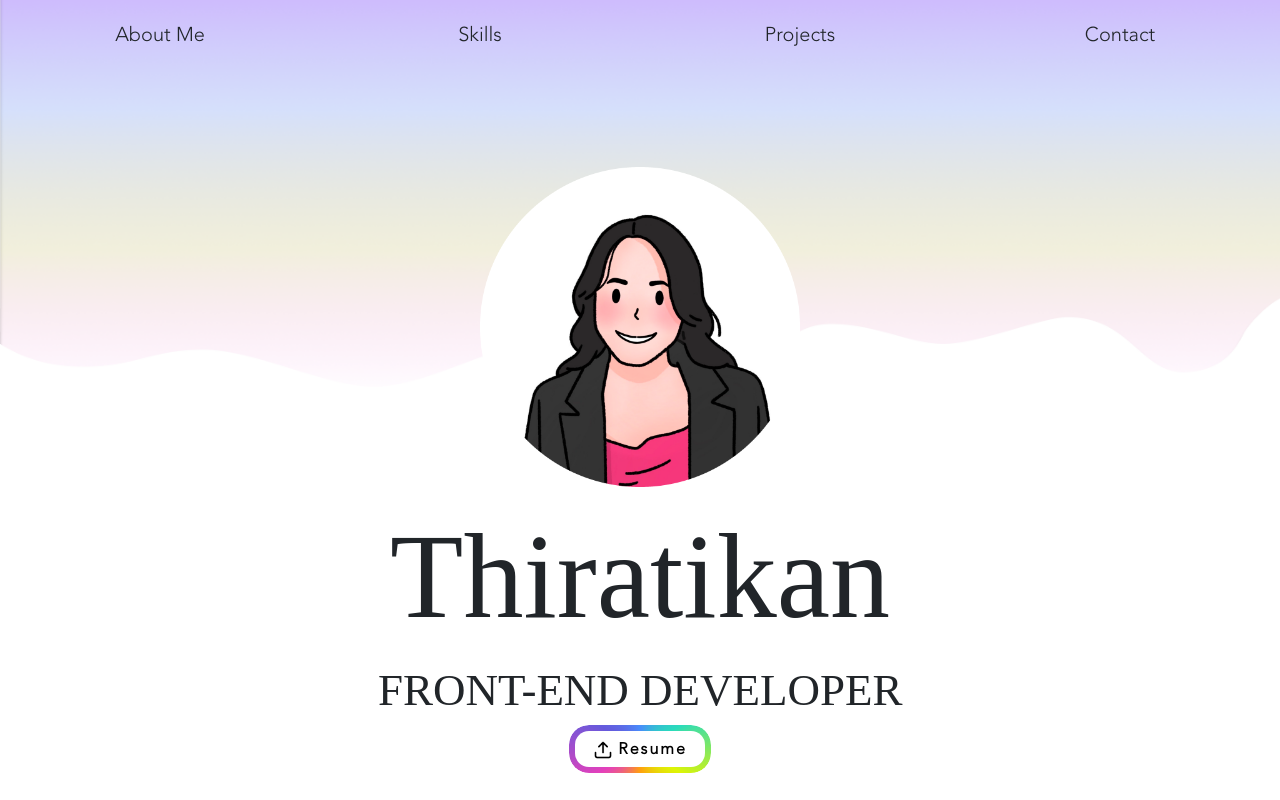
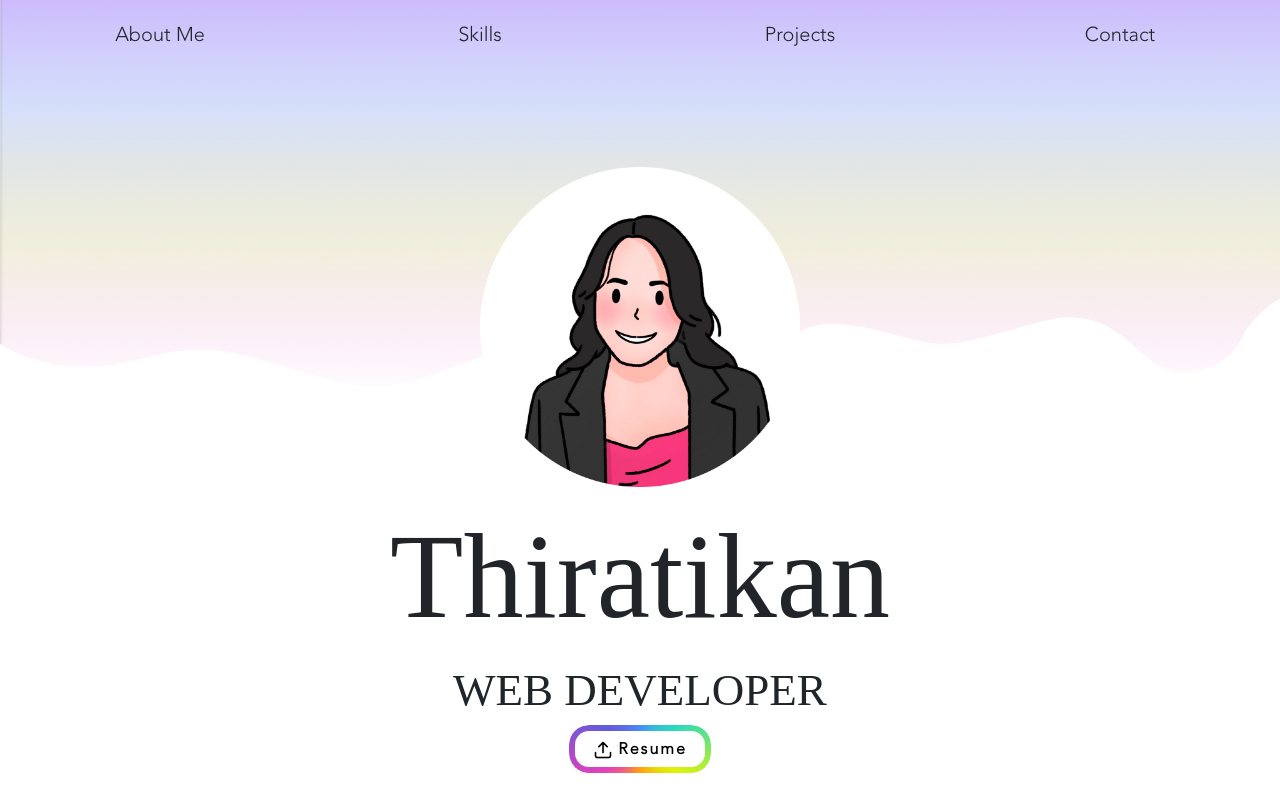
Before and after one commit to Thiratikan/Portfolio, a React (Create React App) app: page / in a window 1280 px wide. Shown: the top 800 px of the page. Built offline with nearby package versions, Linux system fonts and the light colour scheme; a web font is replaced by a local one.

Commit message:
fixed title

```diff
--- a/src/Component/Introduce.js
+++ b/src/Component/Introduce.js
@@ -11,7 +11,7 @@ function Introduce() {
         </Picture>
         <Name className="animate__animated animate__fadeIn">Thiratikan </Name>
         <Title className="animate__animated animate__pulse">
-          FRONT-END DEVELOPER
+          WEB DEVELOPER
         </Title>
         <a href="/File/resume.pdf" download="Thiratikan_Resume">
           <button>
```
